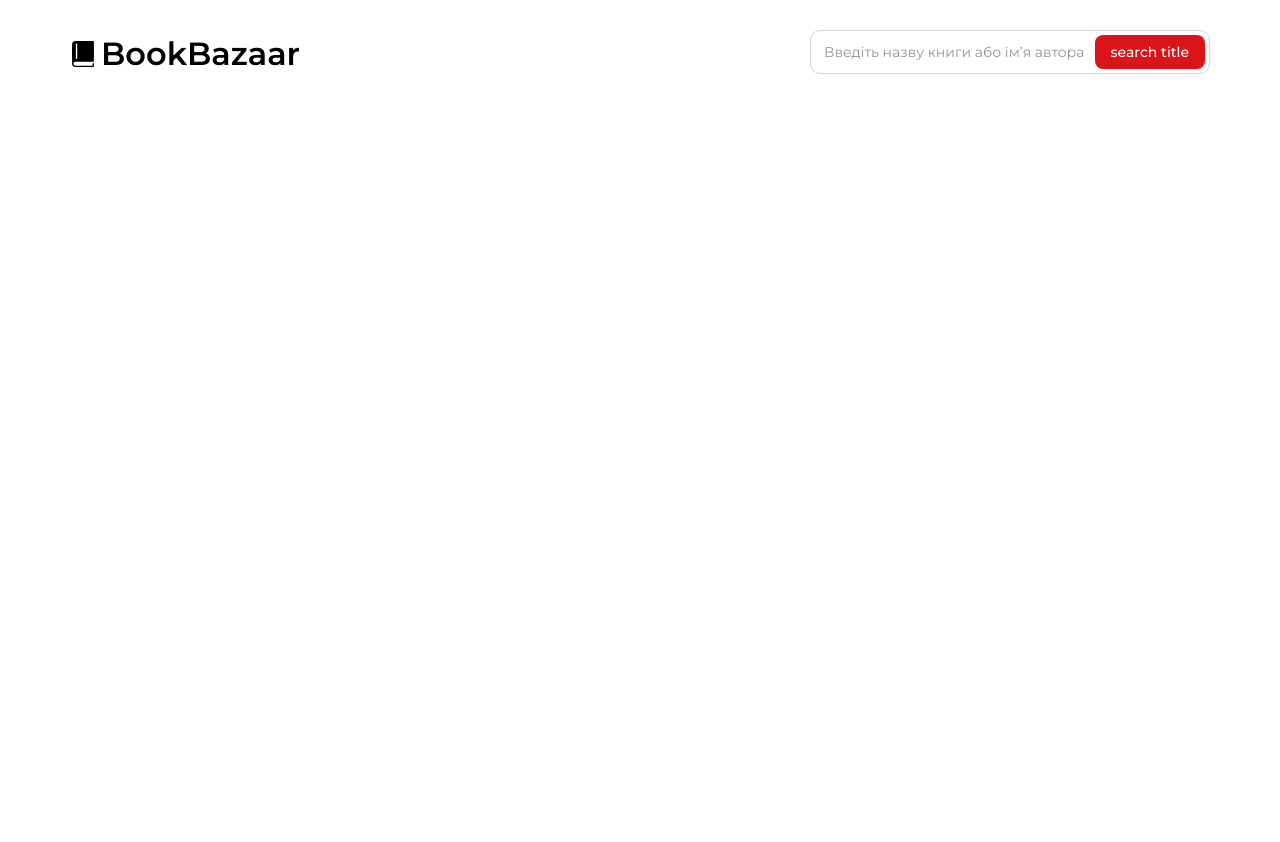
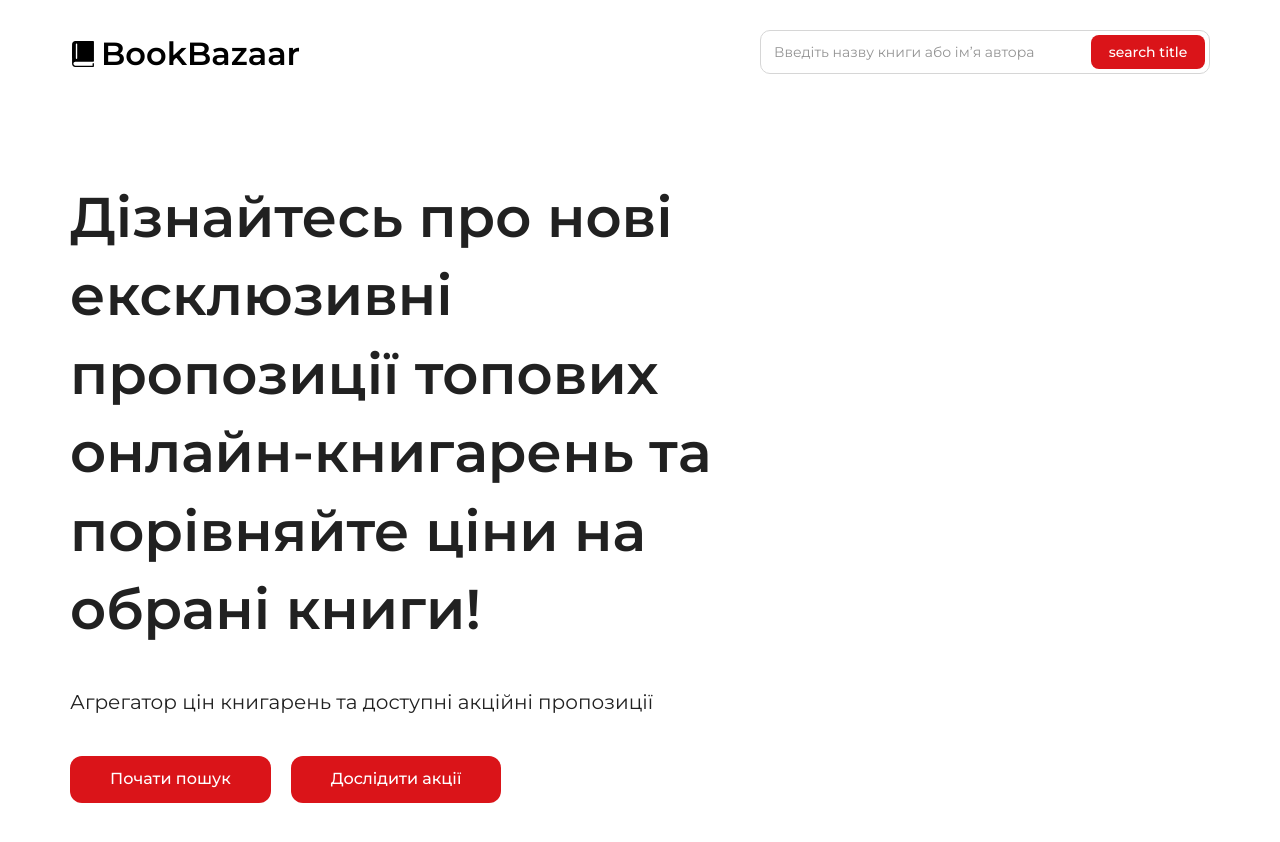
Before and after one commit to dxria/book-bazaar, a Next.js app: page / in a window 1280 px wide. Shown: the top 842 px of the page. Built offline with nearby package versions, Linux system fonts and the light colour scheme.

Commit message:
addition

```diff
--- a/src/app/page.tsx
+++ b/src/app/page.tsx
@@ -1,17 +1,65 @@
-import { PopularReleases } from "@components/mainpage/PopularReleases";
-import { SearchForm } from "@components/SearchForm/SearchForm";
+import { Button } from "@mui/material";
+import Link from "next/link";
 
 export default function Home() {
     return (
-        <main
-            style={{
-                minHeight: "100vh",
-                display: "flex",
-                justifyContent:"center",
-                padding: "10%",
-                gap: "50px",
-            }}>
-
+        <main>
+            <section
+                className="banner"
+                style={{ display: "flex", gap: "30px" }}>
+                <div
+                    style={{
+                        width: "60%",
+                        display: "flex",
+                        flexFlow: "column nowrap",
+                        gap: "40px",
+                        margin: "100px 0px",
+                        lineHeight: 1.4,
+                    }}>
+                    <h1 style={{ fontSize: "56px", margin: "0px" }}>
+                        Дізнайтесь про нові ексклюзивні пропозиції топових
+                        онлайн-книгарень та порівняйте ціни на обрані книги!
+                    </h1>
+                    <span style={{ margin: "0px", fontSize: "20px" }}>
+                        Агрегатор цін книгарень та доступні акційні пропозиції
+                    </span>
+                    <div style={{ display: "flex", gap: "20px" }}>
+                        <Link
+                            href="/search?title=таємна%20історія"
+                            style={{
+                                color: "rgba(var(--white), 1)",
+                                textDecoration: "none",
+                            }}>
+                            <div
+                                style={{
+                                    backgroundColor: "rgba(var(--red1), 1)",
+                                    borderRadius: "12px",
+                                    padding: "12px 40px",
+                                    fontWeight: 500,
+                                }}>
+                                Почати пошук
+                            </div>
+                        </Link>
+                        <Link
+                            href="/promo"
+                            style={{
+                                color: "rgba(var(--white), 1)",
+                                textDecoration: "none",
+                            }}>
+                            <div
+                                style={{
+                                    backgroundColor: "rgba(var(--red1), 1)",
+                                    borderRadius: "12px",
+                                    padding: "12px 40px",
+                                    fontWeight: 500,
+                                }}>
+                                Дослідити акції
+                            </div>
+                        </Link>
+                    </div>
+                </div>
+                <div style={{ width: "30%" }}></div>
+            </section>
         </main>
     );
 }
--- a/src/components/SearchForm/styles/SearchForm.style.ts
+++ b/src/components/SearchForm/styles/SearchForm.style.ts
@@ -1,8 +1,8 @@
 export const styles = {
     TextField: {
-        width: "400px",
+        width: "450px",
         "& .MuiInputBase-root": {
             paddingRight: "0px !important",
         },
-    }
-}
+    },
+};
```
